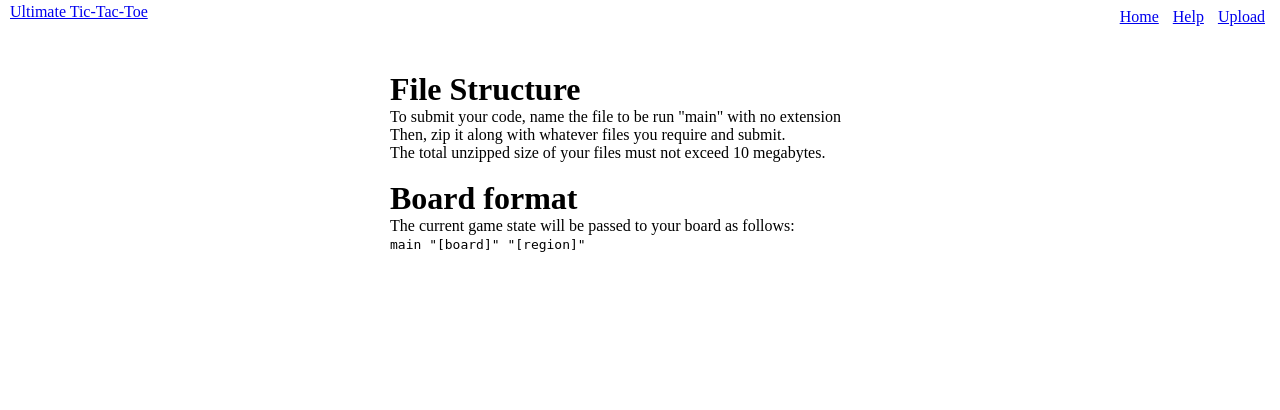
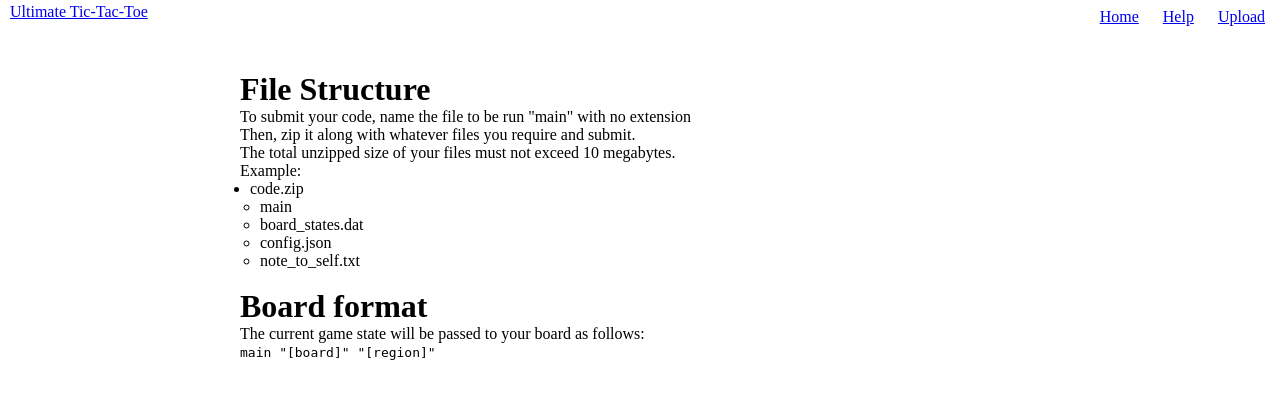
Before and after one commit to w0nder1ng/ultimate-tic-tac-toe, a Flask app: page /help in a window 1280 px wide. Shown: the top 410 px of the page. Run offline with Flask 3, Linux system fonts and the light colour scheme.

Commit message:
update help page again

```diff
--- a/server/static/styles.css
+++ b/server/static/styles.css
@@ -3,9 +3,11 @@
     padding: 0;
 
 }
+
 form {
     padding: 5px;
 }
+
 nav {
     padding-top: 3px;
     padding-left: 10px;
@@ -13,7 +15,7 @@ nav {
 }
 
 .main {
-    width: 500px;
+    width: 800px;
     max-width: 100%;
     margin: 0 auto;
     padding: 50px;
@@ -33,3 +35,7 @@ nav {
 .nav-container {
     float: right;
 }
+
+ul > li {
+    margin-left: 10px;
+}
--- a/server/templates/help.jinja
+++ b/server/templates/help.jinja
@@ -7,6 +7,18 @@
     <p>To submit your code, name the file to be run "main" with no extension</p>
     <p>Then, zip it along with whatever files you require and submit.</p>
     <p>The total unzipped size of your files must not exceed 10 megabytes.</p>
+    <p>Example:</p>
+    <ul>
+        <li>code.zip
+            <ul>
+                <li>main</li>
+                <li>board_states.dat</li>
+                <li>config.json</li>
+                <li>note_to_self.txt</li>
+            </ul>
+        </li>
+
+    </ul>
     <br>
     <h1>Board format</h1>
     <p>The current game state will be passed to your board as follows:</p>
```
